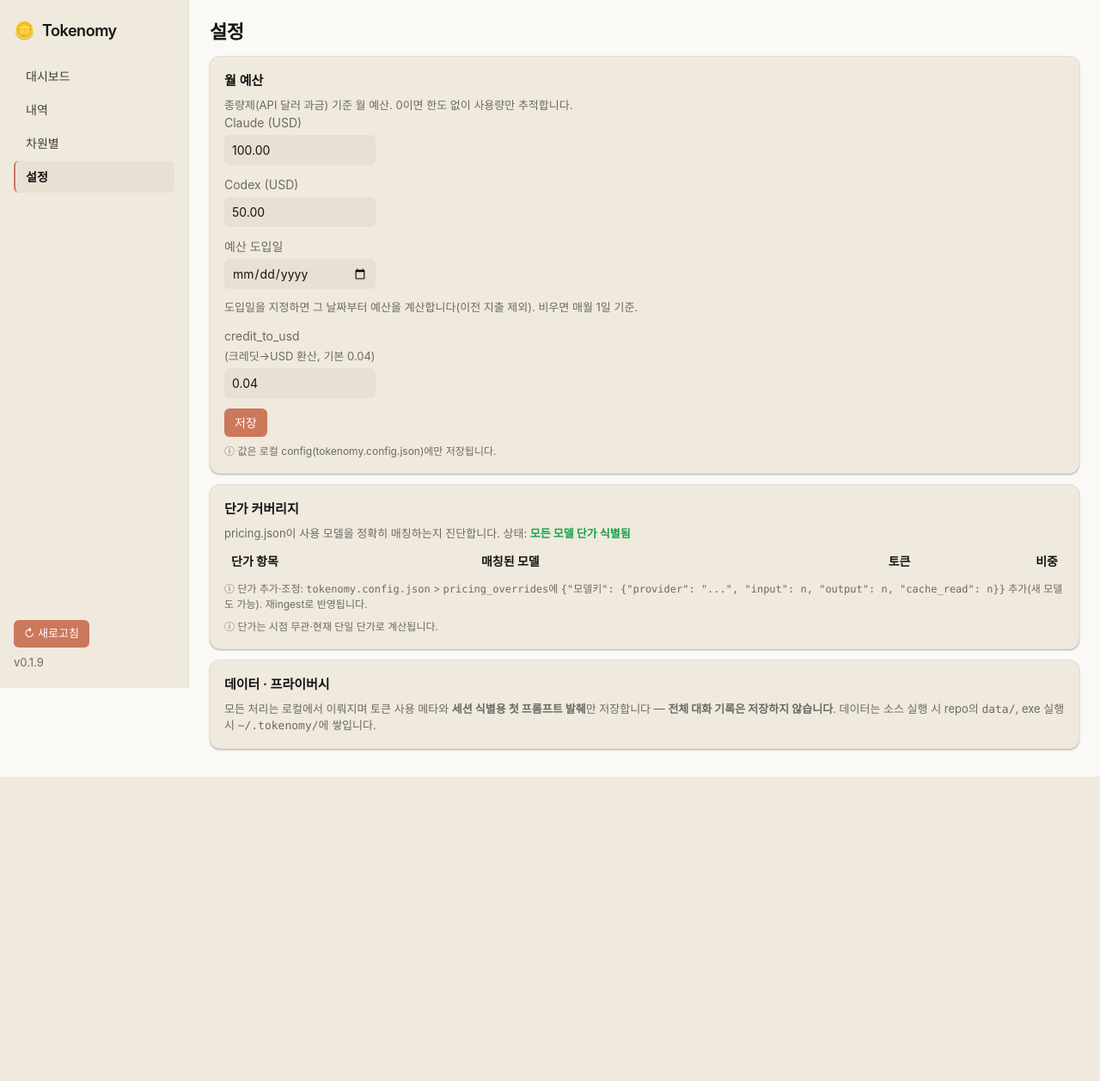
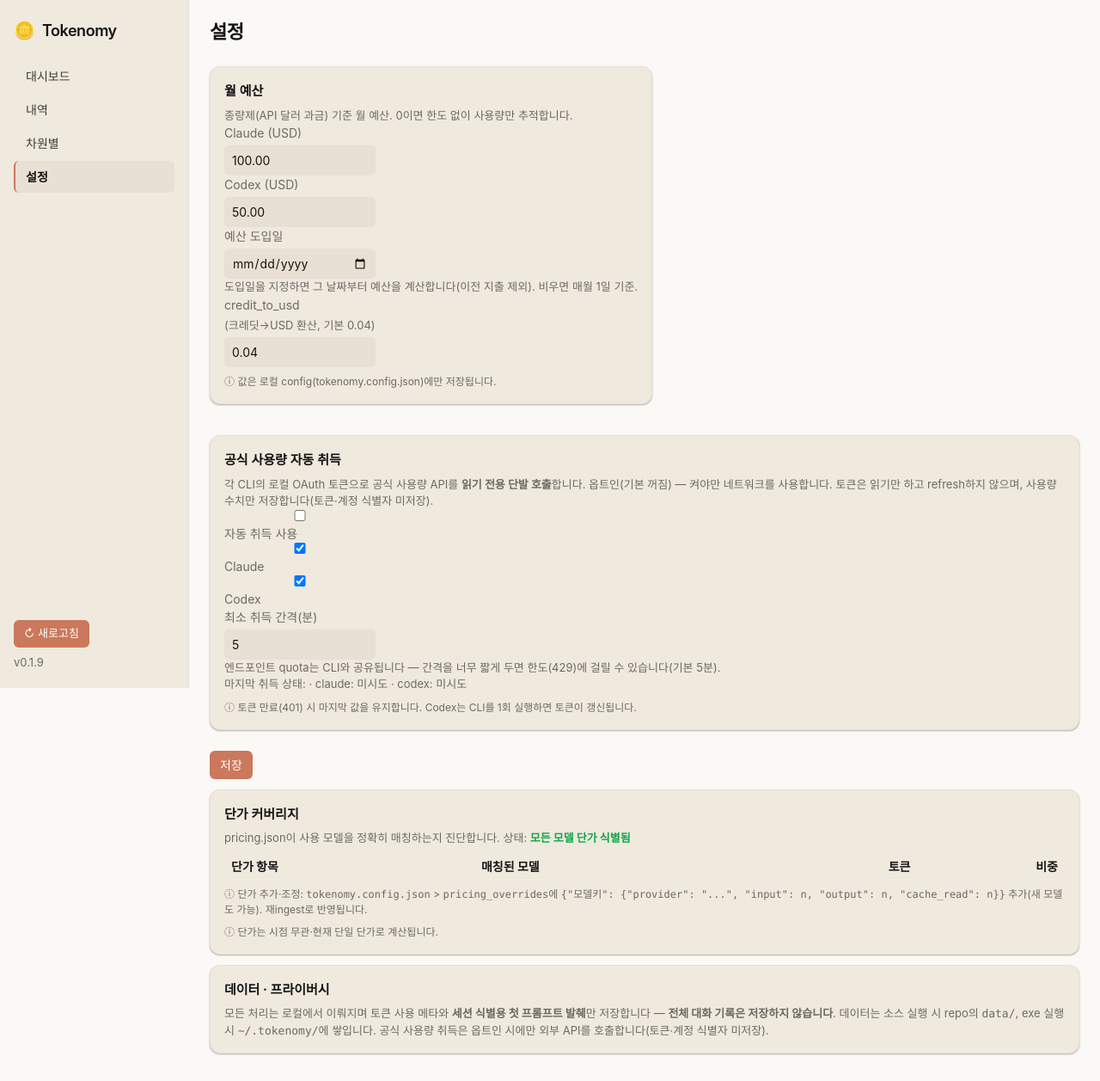
Before and after one commit to genius-kim-samsung/tokenomy, a FastAPI app: page /settings in a window 1280 px wide. Shown: the whole page at 86% size. Before the commit the page ends 903 px from the top, so only its background shows below. Run offline with FastAPI, Linux system fonts and the light colour scheme; data comes from the database, SQL or seed files in the repository; data that the repository does not hold is empty; style sheets or scripts are compiled from the project's sources.

Commit message:
feat(official): 설정 UI — 자동 취득 토글/간격 지속 + 마지막 취득 상태

```diff
--- a/tokenomy/web/app.py
+++ b/tokenomy/web/app.py
@@ -10,9 +10,9 @@ from fastapi.templating import Jinja2Templates
 
 from tokenomy import __version__
 from tokenomy.aggregate import KST, DIM_COLUMNS, PROVIDERS, parse_ts
-from tokenomy.budget import budget_from_config, credit_to_usd as _credit_to_usd, load_config, save_config
+from tokenomy.budget import budget_from_config, credit_to_usd as _credit_to_usd, load_config, official_fetch_settings, save_config
 from tokenomy.cli import cmd_ingest
-from tokenomy.db import connect
+from tokenomy.db import connect, get_fetch_state
 from tokenomy.official_fetch import fetch_provider
 from tokenomy.paths import resource_path
 from tokenomy.pricing import apply_pricing_overrides, load_pricing
@@ -161,11 +161,15 @@ def settings_get(request: Request):
     conn = connect()
     last = conn.execute("SELECT MAX(ts) t FROM messages").fetchone()
     pricing = apply_pricing_overrides(load_pricing(), config.get("pricing_overrides"))
+    ofs = official_fetch_settings(config)
+    official_states = {p: (dict(st) if (st := get_fetch_state(conn, p)) else None)
+                       for p in PROVIDERS}
     return templates.TemplateResponse(
         request, "settings.html",
         {"claude": budget.claude, "codex": budget.codex,
          "budget_start": config.get("budget_start") or "",
          "credit_to_usd": _credit_to_usd(config),
+         "official_fetch": ofs, "official_states": official_states,
          "active_nav": "settings", "update_tag": check_update(conn),
          "last_ts": last["t"] if last and last["t"] else None,
          **coverage_card_context(conn, pricing)},
@@ -192,12 +196,21 @@ def _valid_date_or_none(value: str | None) -> str | None:
 
 @app.post("/settings")
 def settings_post(claude: str = Form(""), codex: str = Form(""),
-                  budget_start: str = Form(""), credit_to_usd: str = Form("")):
+                  budget_start: str = Form(""), credit_to_usd: str = Form(""),
+                  official_enabled: str = Form(""), official_claude: str = Form(""),
+                  official_codex: str = Form(""), min_interval: str = Form("")):
     config = load_config()
     config["budget"]["claude"] = _to_float(claude)
     config["budget"]["codex"] = _to_float(codex)
     config["budget_start"] = _valid_date_or_none(budget_start)
     ctu = _to_float(credit_to_usd)
     config["credit_to_usd"] = ctu if ctu > 0 else 0.04
+    mi = int(_to_float(min_interval))
+    config["official_fetch"] = {
+        "enabled": bool(official_enabled),
+        "claude": bool(official_claude),
+        "codex": bool(official_codex),
+        "min_interval_minutes": mi if mi > 0 else 5,
+    }
     save_config(config)
     return RedirectResponse("/", status_code=303)
--- a/tokenomy/web/templates/settings.html
+++ b/tokenomy/web/templates/settings.html
@@ -2,20 +2,41 @@
 {% block body %}
 <h1 class="page-title">설정</h1>
 
+<form method="post" action="/settings" class="settings">
 <section class="card">
   <h2>월 예산</h2>
   <p class="muted">종량제(API 달러 과금) 기준 월 예산. 0이면 한도 없이 사용량만 추적합니다.</p>
-  <form method="post" action="/settings" class="settings">
   <label>Claude (USD) <input type="number" step="0.01" min="0" name="claude" value="{{ '%.2f'|format(claude) }}"></label>
   <label>Codex (USD) <input type="number" step="0.01" min="0" name="codex" value="{{ '%.2f'|format(codex) }}"></label>
   <label>예산 도입일 <input type="date" name="budget_start" value="{{ budget_start }}"></label>
   <p class="muted">도입일을 지정하면 그 날짜부터 예산을 계산합니다(이전 지출 제외). 비우면 매월 1일 기준.</p>
   <label>credit_to_usd <span class="muted">(크레딧→USD 환산, 기본 0.04)</span>
     <input type="number" step="0.001" min="0" name="credit_to_usd" value="{{ credit_to_usd }}"></label>
+  <p class="disclaimer">ⓘ 값은 로컬 config(tokenomy.config.json)에만 저장됩니다.</p>
+</section>
+
+<section class="card">
+  <h2>공식 사용량 자동 취득</h2>
+  <p class="muted">각 CLI의 로컬 OAuth 토큰으로 공식 사용량 API를 <strong>읽기 전용 단발 호출</strong>합니다.
+    옵트인(기본 꺼짐) — 켜야만 네트워크를 사용합니다. 토큰은 읽기만 하고 refresh하지 않으며,
+    사용량 수치만 저장합니다(토큰·계정 식별자 미저장).</p>
+  <label><input type="checkbox" name="official_enabled" {% if official_fetch.enabled %}checked{% endif %}> 자동 취득 사용</label>
+  <label><input type="checkbox" name="official_claude" {% if official_fetch.claude %}checked{% endif %}> Claude</label>
+  <label><input type="checkbox" name="official_codex" {% if official_fetch.codex %}checked{% endif %}> Codex</label>
+  <label>최소 취득 간격(분) <input type="number" step="1" min="1" name="min_interval" value="{{ official_fetch.min_interval_minutes }}"></label>
+  <p class="muted">엔드포인트 quota는 CLI와 공유됩니다 — 간격을 너무 짧게 두면 한도(429)에 걸릴 수 있습니다(기본 5분).</p>
+  <div class="muted">
+    마지막 취득 상태:
+    {% for p in ["claude", "codex"] %}
+      {% set st = official_states[p] %}
+      <span>· {{ p }}: {% if st %}{{ st.last_status }}{% if st.last_attempt_at %} ({{ st.last_attempt_at[:16] }}){% endif %}{% else %}미시도{% endif %}</span>
+    {% endfor %}
+  </div>
+  <p class="disclaimer">ⓘ 토큰 만료(401) 시 마지막 값을 유지합니다. Codex는 CLI를 1회 실행하면 토큰이 갱신됩니다.</p>
+</section>
+
 <button class="btn" type="submit">저장</button>
 </form>
-  <p class="disclaimer">ⓘ 값은 로컬 config(tokenomy.config.json)에만 저장됩니다.</p>
-</section>
 
 <section class="card">
   <h2>단가 커버리지</h2>
@@ -55,6 +76,7 @@
 <section class="card">
   <h2>데이터 · 프라이버시</h2>
   <p class="muted">모든 처리는 로컬에서 이뤄지며 토큰 사용 메타와 <strong>세션 식별용 첫 프롬프트 발췌</strong>만 저장합니다 — <strong>전체 대화 기록은 저장하지 않습니다</strong>.
-    데이터는 소스 실행 시 repo의 <code>data/</code>, exe 실행 시 <code>~/.tokenomy/</code>에 쌓입니다.</p>
+    데이터는 소스 실행 시 repo의 <code>data/</code>, exe 실행 시 <code>~/.tokenomy/</code>에 쌓입니다.
+    공식 사용량 취득은 옵트인 시에만 외부 API를 호출합니다(토큰·계정 식별자 미저장).</p>
 </section>
 {% endblock %}
```
Also changed, not shown: tests/test_web.py (+27 -0 lines). Lines whose indentation alone changed are shown as unchanged.
